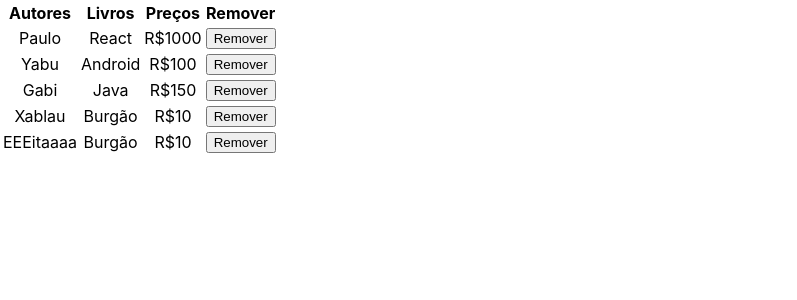
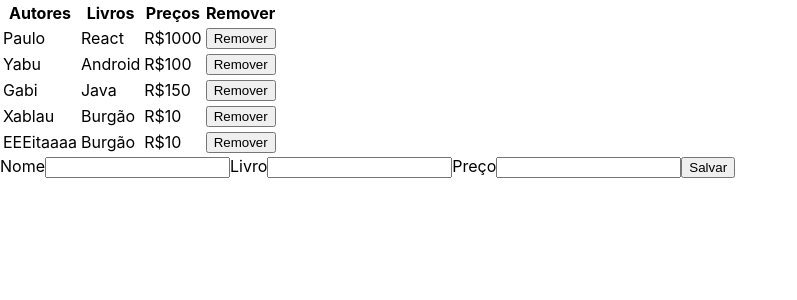
Before and after one commit to guilhermeyabu/react-alura, a React (Create React App) app: page / in a window 1280 px wide. Shown: the top 300 px of the page, without its empty margins (0-797 px from the left). Built offline with nearby package versions, Linux system fonts and the light colour scheme.

Commit message:
Create basic form and use Fragment in App.js

```diff
--- a/src/App.js
+++ b/src/App.js
@@ -1,6 +1,7 @@
-import React, { Component } from 'react';
+import React, { Component, Fragment } from 'react';
 import './App.css';
 import Tabela from './Tabela';
+import Form from './Form';
 
 class App extends Component {
 
@@ -47,9 +48,10 @@
 
   render() {
     return (
-      <div className="App" >
+      <Fragment>
         <Tabela autores={this.state.autores} removerAutor={this.removerAutor} />
-      </div>
+        <Form />
+      </Fragment>
     );
   }
 }
--- /dev/null
+++ b/src/Form.js
@@ -0,0 +1,54 @@
+import React, { Component } from 'react';
+
+class Form extends Component {
+
+    constructor(props) {
+        super(props)
+
+        this.initialState = {
+            nome: '',
+            livro: '',
+            preco: '',
+        }
+
+        this.state = this.initialState;
+    }
+
+    render() {
+
+        const {nome, livro, preco} = this.state;
+
+        return (
+            <form>
+                <label htmlFor="nome">Nome</label>
+                <input
+                    id="nome"
+                    type="text"
+                    name="name"
+                    value={nome}
+                />
+
+                <label htmlFor="livro">Livro</label>
+                <input
+                    id="livro"
+                    type="text"
+                    name="livro"
+                    value={livro}
+                />
+
+                <label htmlFor="preco">Preço</label>
+                <input
+                    id="preco"
+                    type="text"
+                    name="preco"
+                    value={preco}
+                />
+
+                <button>Salvar</button>
+            </form>
+        );
+    }
+
+}
+
+export default Form;
```
